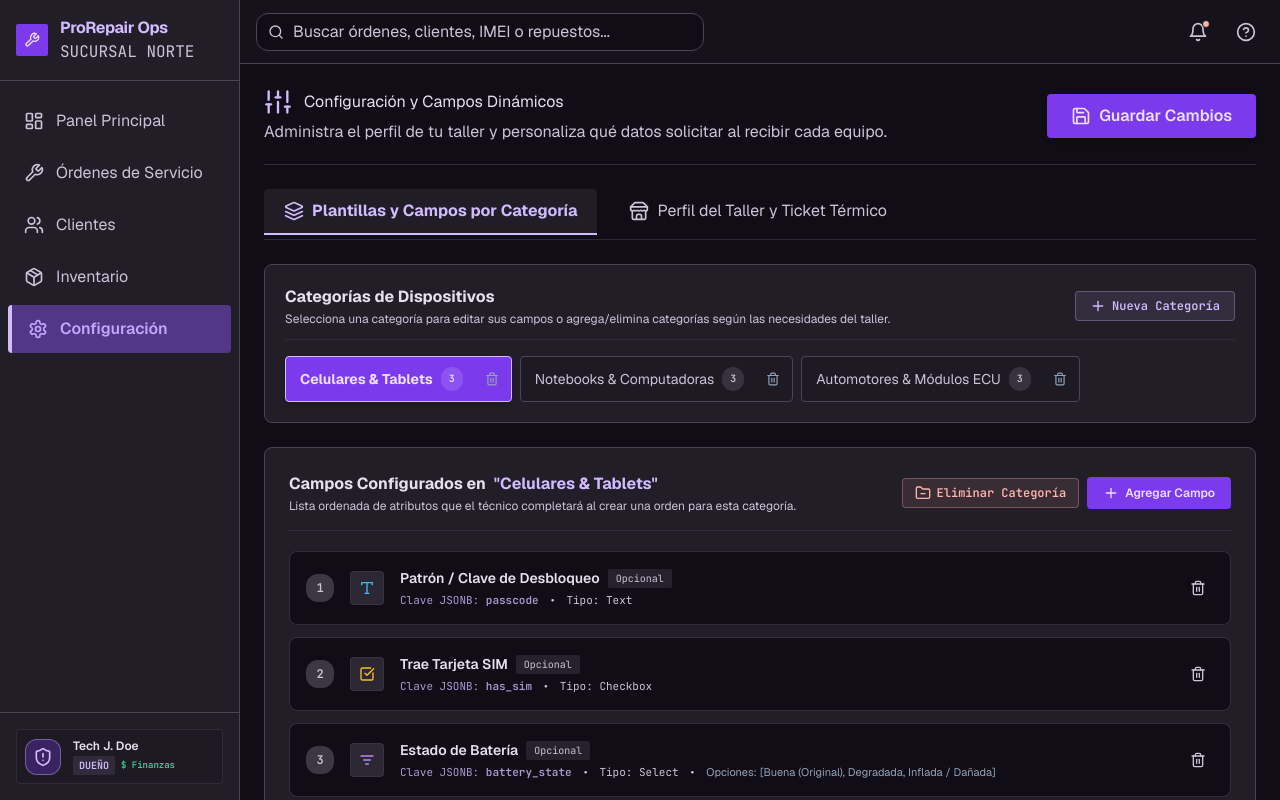
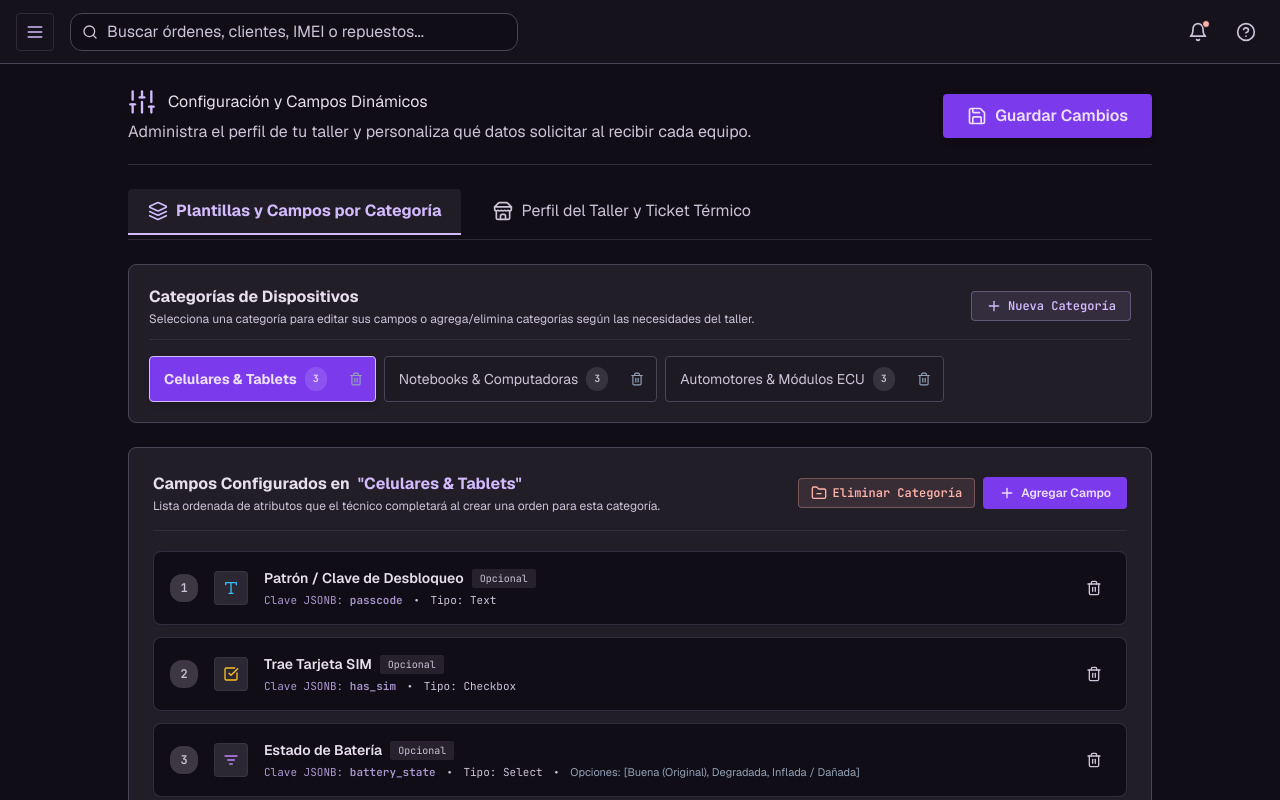
Before and after one commit to Furia04/sistema-atencion-tecnica, a Next.js app: page /settings in a window 1280 px wide. Built offline with nearby package versions, Linux system fonts and the light colour scheme.

Commit message:
feat: make sidebar menu a collapsible hamburger drawer with backdrop

```diff
--- a/src/app/(dashboard)/layout.tsx
+++ b/src/app/(dashboard)/layout.tsx
@@ -1,35 +1,41 @@
-import React from 'react';
+'use client';
+
+import React, { useState } from 'react';
 import { Sidebar } from '@/components/dashboard/sidebar';
 import { Header } from '@/components/dashboard/header';
 import { UserProfile } from '@/types';
 
-// Mock user loader - en producción se consulta desde Supabase Auth / Cookie Session
-async function getAuthenticatedUser(): Promise<UserProfile> {
-  return {
-    id: 'user-001',
-    email: 'admin@prorepair.com',
-    full_name: 'Tech J. Doe',
-    role: 'owner', // 'owner' o 'technician'
-    shop_id: 'shop-north-station',
-    can_view_financials: true,
-  };
-}
+const MOCK_USER: UserProfile = {
+  id: 'user-001',
+  email: 'admin@prorepair.com',
+  full_name: 'Carlos Dueño',
+  role: 'owner',
+  shop_id: 'shop-north-station',
+  can_view_financials: true,
+};
 
-export default async function DashboardLayout({
+export default function DashboardLayout({
   children,
 }: {
   children: React.ReactNode;
 }) {
-  const user = await getAuthenticatedUser();
+  const [isSidebarOpen, setIsSidebarOpen] = useState(false);
 
   return (
     <div className="flex h-screen overflow-hidden bg-background text-on-surface">
-      {/* Sidebar fijo a la izquierda */}
-      <Sidebar user={user} />
+      {/* Sidebar Desplegable / Drawer */}
+      <Sidebar
+        user={MOCK_USER}
+        isOpen={isSidebarOpen}
+        onClose={() => setIsSidebarOpen(false)}
+      />
 
-      {/* Contenedor principal con Header sticky y contenido scrolleable */}
-      <div className="flex-1 md:ml-sidebar-width flex flex-col min-w-0 h-full overflow-hidden">
-        <Header user={user} />
+      {/* Contenedor Principal a Ancho Completo */}
+      <div className="flex-1 flex flex-col min-w-0 h-full overflow-hidden">
+        <Header
+          user={MOCK_USER}
+          onToggleSidebar={() => setIsSidebarOpen((prev) => !prev)}
+        />
         <main className="flex-1 overflow-y-auto p-container-margin bg-surface-container-lowest">
           {children}
         </main>
--- a/src/components/dashboard/header.tsx
+++ b/src/components/dashboard/header.tsx
@@ -6,17 +6,23 @@ import { UserProfile } from '@/types';
 
 interface HeaderProps {
   user: UserProfile;
+  onToggleSidebar?: () => void;
 }
 
-export function Header({ user }: HeaderProps) {
+export function Header({ user, onToggleSidebar }: HeaderProps) {
   return (
     <header className="sticky top-0 bg-surface border-b border-outline-variant flex justify-between items-center w-full h-16 px-gutter z-30 shrink-0">
       <div className="flex items-center gap-4 flex-1">
-        <button className="md:hidden text-on-surface-variant hover:text-on-surface p-2 rounded-full hover:bg-surface-container-low transition-all">
-          <Menu className="w-5 h-5" />
+        {/* Botón de Menú Hamburguesa */}
+        <button
+          onClick={onToggleSidebar}
+          className="text-on-surface-variant hover:text-on-surface p-2 rounded-lg hover:bg-surface-container-high transition-all flex items-center justify-center border border-outline-variant/50"
+          title="Abrir / Cerrar Menú"
+        >
+          <Menu className="w-5 h-5 text-primary" />
         </button>
 
-        {/* Global Search Bar */}
+        {/* Buscador Global */}
         <div className="relative max-w-md w-full hidden sm:block">
           <Search className="w-4 h-4 absolute left-3 top-1/2 -translate-y-1/2 text-on-surface-variant pointer-events-none" />
           <input
@@ -27,7 +33,7 @@ export function Header({ user }: HeaderProps) {
         </div>
       </div>
 
-      {/* Trailing Actions & Notifications */}
+      {/* Acciones */}
       <div className="flex items-center gap-3">
         <button
           className="text-on-surface-variant hover:text-on-surface hover:bg-surface-container-low transition-all p-2 rounded-full relative"
--- a/src/components/dashboard/sidebar.tsx
+++ b/src/components/dashboard/sidebar.tsx
@@ -12,13 +12,17 @@ import {
   Settings,
   ShieldAlert,
   UserCheck,
+  X,
+  ChevronLeft,
 } from 'lucide-react';
 
 interface SidebarProps {
   user: UserProfile;
+  isOpen: boolean;
+  onClose: () => void;
 }
 
-export function Sidebar({ user }: SidebarProps) {
+export function Sidebar({ user, isOpen, onClose }: SidebarProps) {
   const pathname = usePathname();
 
   const navItems = [
@@ -29,10 +33,21 @@ export function Sidebar({ user }: SidebarProps) {
     { href: '/settings', label: 'Configuración', icon: Settings },
   ];
 
+  if (!isOpen) return null;
+
   return (
-    <aside className="fixed h-full w-sidebar-width left-0 top-0 border-r border-outline-variant bg-surface-container flex flex-col z-40 hidden md:flex">
-      {/* Encabezado del Taller */}
-      <div className="p-4 border-b border-outline-variant flex items-center gap-3">
+    <>
+      {/* Fondo Oscuro / Backdrop para Cerrar al Hacer Clic Afuera */}
+      <div
+        className="fixed inset-0 bg-black/60 backdrop-blur-sm z-40 transition-opacity"
+        onClick={onClose}
+      />
+
+      {/* Drawer Desplegable Animado */}
+      <aside className="fixed h-full w-sidebar-width left-0 top-0 border-r border-outline-variant bg-surface-container flex flex-col z-50 animate-in slide-in-from-left duration-200 shadow-2xl">
+        {/* Encabezado del Taller y Botón Cierre */}
+        <div className="p-4 border-b border-outline-variant flex items-center justify-between">
+          <div className="flex items-center gap-3">
             <div className="w-8 h-8 rounded bg-primary-container flex items-center justify-center text-on-primary-container">
               <Wrench className="w-4 h-4" />
             </div>
@@ -46,6 +61,15 @@ export function Sidebar({ user }: SidebarProps) {
             </div>
           </div>
 
+          <button
+            onClick={onClose}
+            className="p-1.5 rounded-lg text-on-surface-variant hover:text-on-surface hover:bg-surface-container-high transition-colors"
+            title="Cerrar Menú"
+          >
+            <X className="w-5 h-5" />
+          </button>
+        </div>
+
         {/* Navegación */}
         <nav className="flex-1 overflow-y-auto py-4">
           <ul className="space-y-1 px-2">
@@ -57,6 +81,7 @@ export function Sidebar({ user }: SidebarProps) {
                 <li key={item.href}>
                   <Link
                     href={item.href}
+                    onClick={onClose}
                     className={`flex items-center gap-3 px-4 py-3 rounded-lg font-body-md transition-colors ${
                       isActive
                         ? 'bg-secondary-container text-on-secondary-container border-l-4 border-primary font-semibold'
@@ -96,5 +121,6 @@ export function Sidebar({ user }: SidebarProps) {
           </div>
         </div>
       </aside>
+    </>
   );
 }
```
Lines whose indentation alone changed are shown as unchanged.
